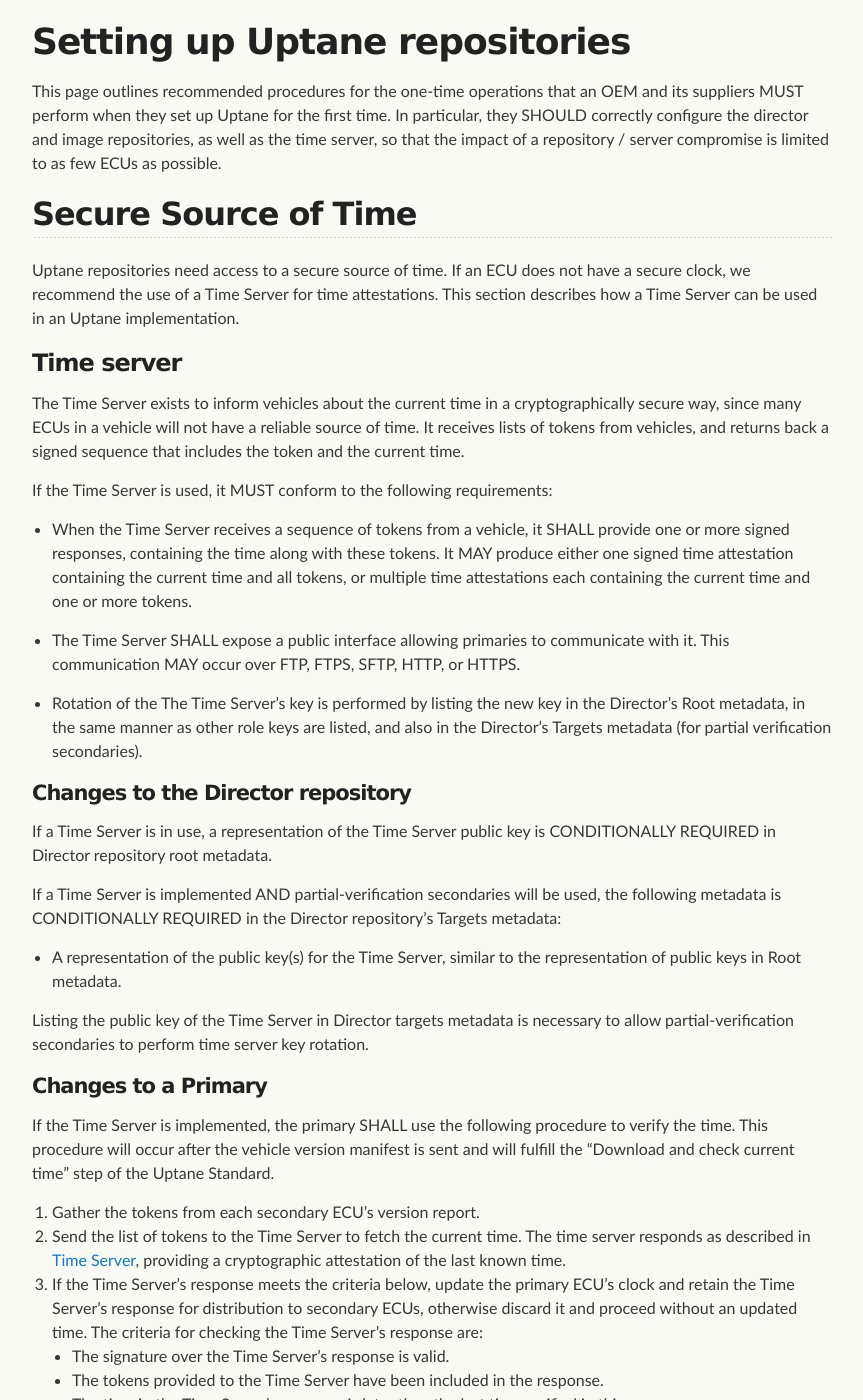
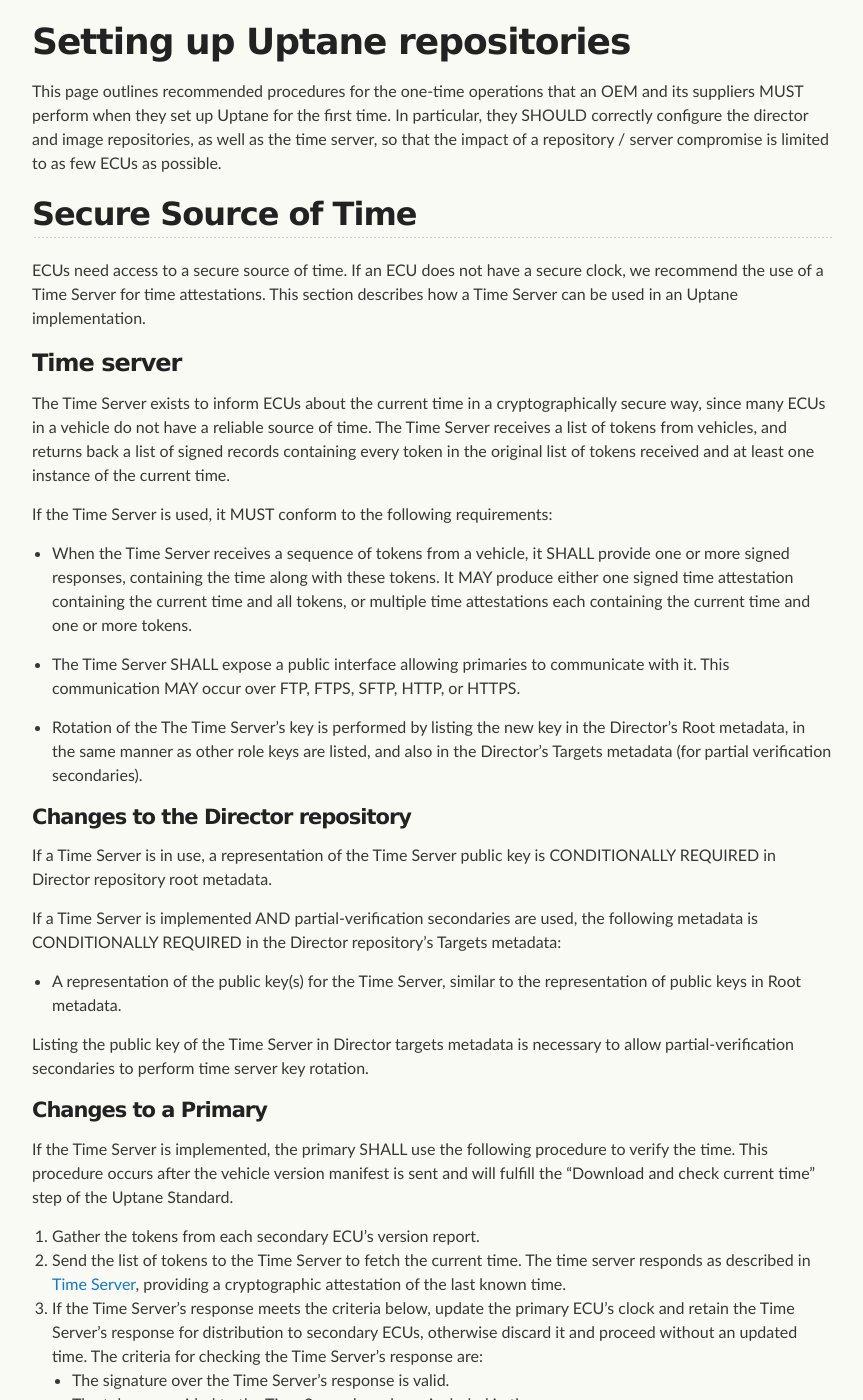
Before and after one commit to uptane/deployment-considerations, a Jekyll site: the page built from repositories.md, in a window 1280 px wide and 1400 px high, scrolled down 232 px. Shown: the whole window, without its empty margins (208-1071 px from the left). Built offline with Jekyll 4.4.1, drawn with Linux system fonts in a browser that asks for light colours; our own code applies the rules of GitHub Pages for plain Markdown files; some of the changed text lies outside the part shown.

Commit message:
remove uses of will, remove references to nonces, and some minor edits

```diff
--- a/repositories.md
+++ b/repositories.md
@@ -9,11 +9,11 @@ This page outlines recommended procedures for the one-time operations that an OE
 
 ## Secure Source of Time
 
-Uptane repositories need access to a secure source of time. If an ECU does not have a secure clock, we recommend the use of a Time Server for time attestations. This section describes how a Time Server can be used in an Uptane implementation.
+ECUs need access to a secure source of time. If an ECU does not have a secure clock, we recommend the use of a Time Server for time attestations. This section describes how a Time Server can be used in an Uptane implementation.
 
 ### Time server
 
-The Time Server exists to inform vehicles about the current time in a cryptographically secure way, since many ECUs in a vehicle will not have a reliable source of time. It receives lists of tokens from vehicles, and returns back a signed sequence that includes the token and the current time.
+The Time Server exists to inform ECUs about the current time in a cryptographically secure way, since many ECUs in a vehicle do not have a reliable source of time. The Time Server receives a list of tokens from vehicles, and returns back a list of signed records containing every token in the original list of tokens received and at least one instance of the current time.
 
 If the Time Server is used, it MUST conform to the following requirements:
 
@@ -26,7 +26,7 @@ If the Time Server is used, it MUST conform to the following requirements:
 #### Changes to the Director repository
 If a Time Server is in use, a representation of the Time Server public key is CONDITIONALLY REQUIRED in Director repository root metadata.
 
-If a Time Server is implemented AND partial-verification secondaries will be used, the following metadata is CONDITIONALLY REQUIRED in the Director repository's Targets metadata:
+If a Time Server is implemented AND partial-verification secondaries are used, the following metadata is CONDITIONALLY REQUIRED in the Director repository's Targets metadata:
 
 * A representation of the public key(s) for the Time Server, similar to the representation of public keys in Root metadata.
 
@@ -34,7 +34,7 @@ Listing the public key of the Time Server in Director targets metadata is necess
 
 #### Changes to a Primary
 
-If the Time Server is implemented, the primary SHALL use the following procedure to verify the time. This procedure will occur after the vehicle version manifest is sent and will fulfill the "Download and check current time" step of the Uptane Standard.
+If the Time Server is implemented, the primary SHALL use the following procedure to verify the time. This procedure occurs after the vehicle version manifest is sent and will fulfill the "Download and check current time" step of the Uptane Standard.
 
 1. Gather the tokens from each secondary ECU's version report.
 2. Send the list of tokens to the Time Server to fetch the current time. The time server responds as described in [Time Server](#time_server), providing a cryptographic attestation of the last known time.
```
Also changed, not shown: other parts of repositories.md (+2 -2 lines).
